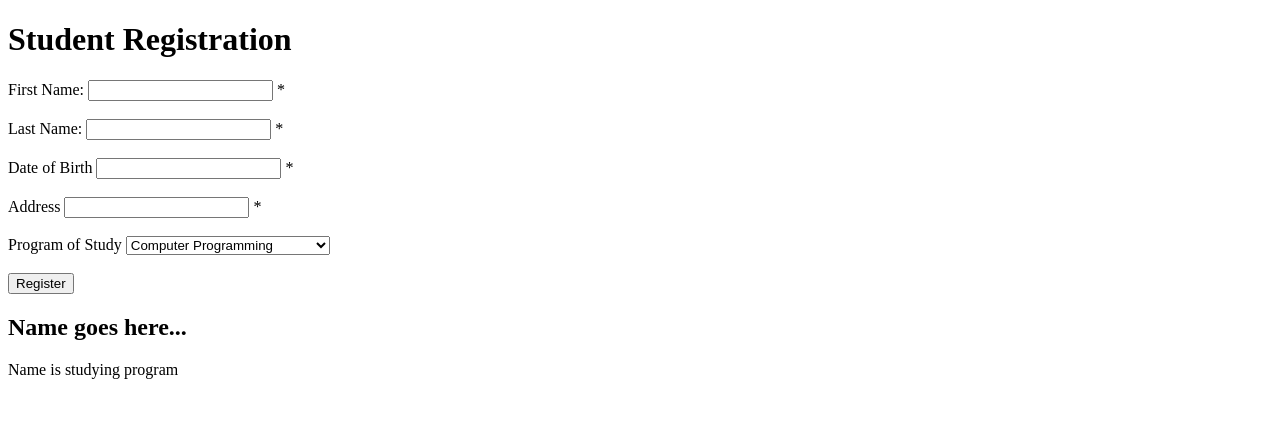
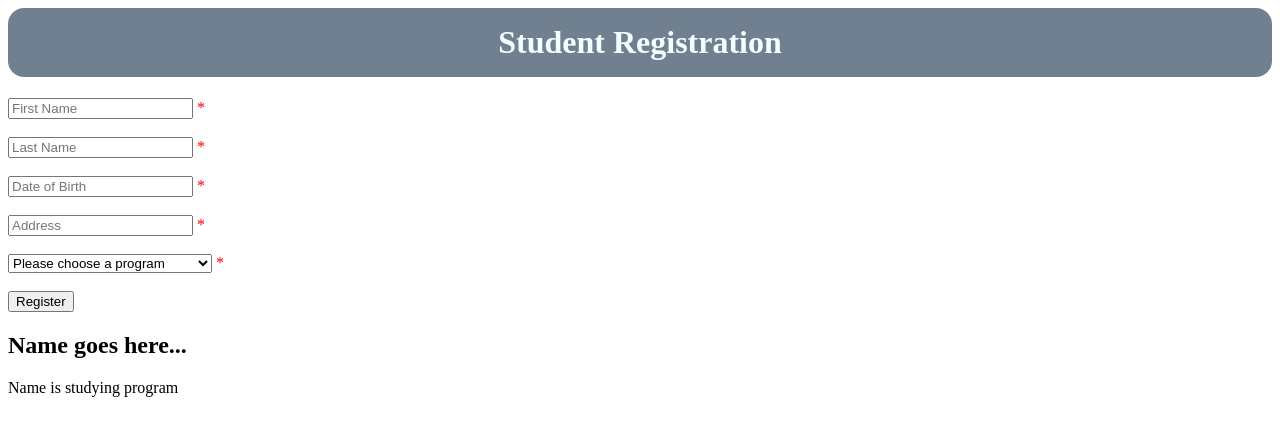
Before and after one commit to Bisig1892/Student-Regristration, a plain HTML site: page index.html in a window 1280 px wide. Drawn offline with Linux system fonts and the light colour scheme.

Commit message:
changed labels to placeholders for form. Started css

```diff
--- /dev/null
+++ b/css/style.css
@@ -0,0 +1,12 @@
+h1{
+    text-align: center;
+    background: slategrey;
+    color: azure;
+    border-radius: .5em;
+    padding: .5em;
+    margin-top: .2em;
+}
+
+span{
+    color: red;
+}
--- a/index.html
+++ b/index.html
@@ -4,36 +4,34 @@
     <meta charset="UTF-8">
     <meta name="viewport" content="width=device-width, initial-scale=1.0">
     <meta http-equiv="X-UA-Compatible" content="ie=edge">
+    <link rel="stylesheet" href="css/style.css">
     <title>Student Registration</title>
 </head>
 <body>
     <h1>Student Registration</h1>
 
-    <label for="firstName">First Name:</label>
-    <input type="text" name="firstName" id="firstName">
+    <input type="text" name="firstName" id="firstName" placeholder="First Name">
     <span>*</span>
     <br><br>
 
-    <label for="lastName">Last Name:</label>
-    <input type="text" name="lastName" id="lastName">
+    <input type="text" name="lastName" id="lastName" placeholder="Last Name">
     <span>*</span>
     <br><br>
 
-    <label for="dob">Date of Birth</label>
-    <input type="text" name="dob" id="dob">
+    <input type="text" name="dob" id="dob" placeholder="Date of Birth">
     <span>*</span>
     <br><br>
 
-    <label for="address">Address</label>
-    <input type="text" name="address" id="address">
+    <input type="text" name="address" id="address" placeholder="Address">
     <span>*</span>
     <br><br>
 
-    <label for="program">Program of Study</label>
-    <select id="program">
+    <select id="program" required>
+        <option value="">Please choose a program</option>
         <option value="CPW">Computer Programming</option>
         <option value="DED">Digital Entertainment &amp; Design</option>
     </select>
+    <span>*</span>
     <br><br>
 
     <button type="button">Register</button>
```
